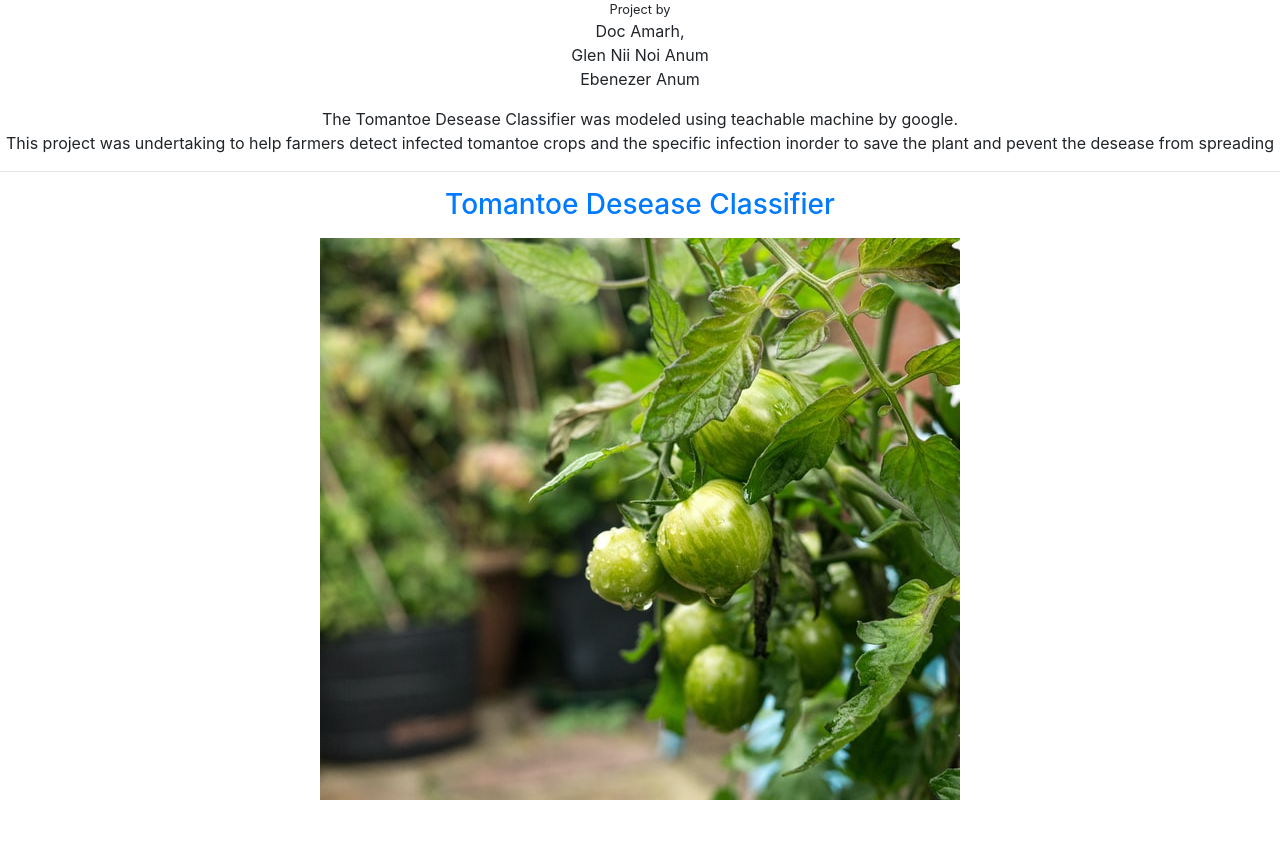
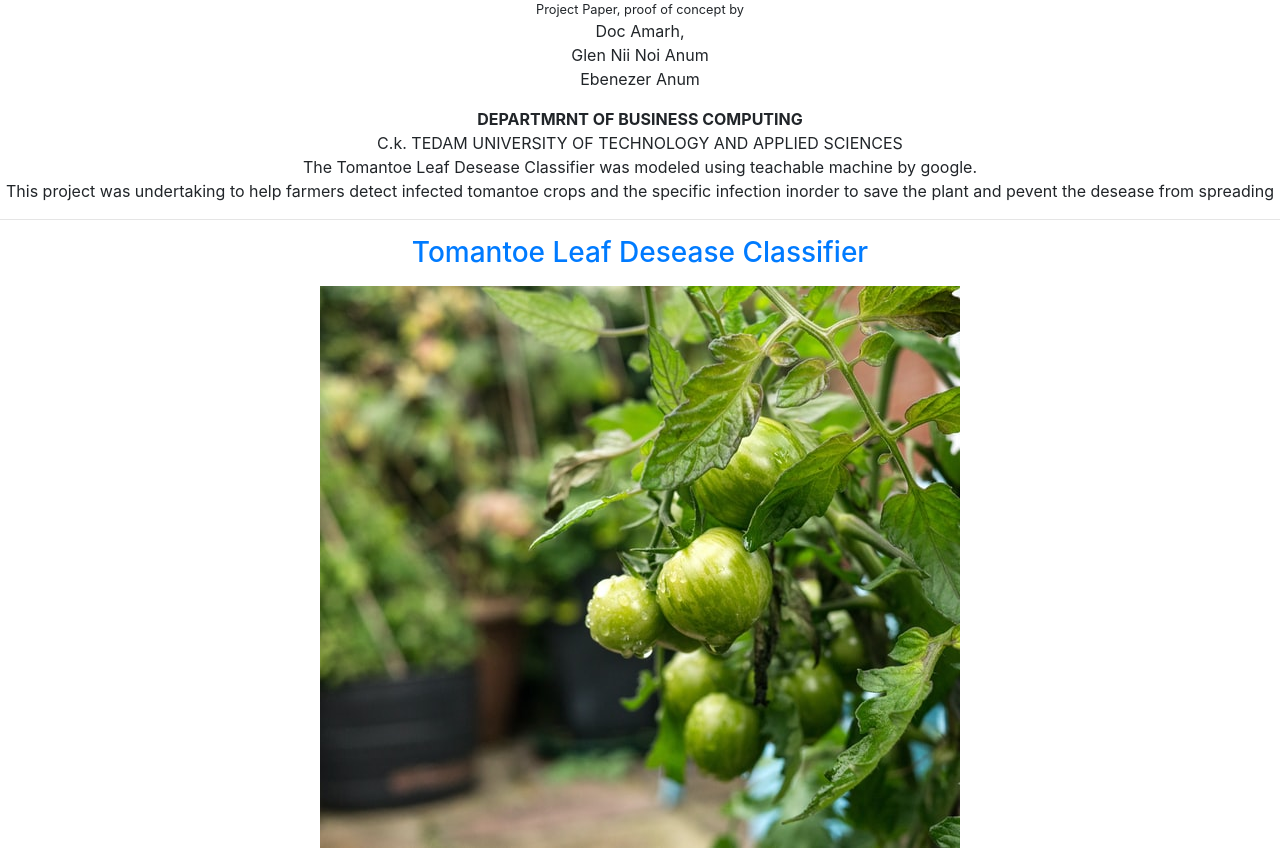
Before and after one commit to python4GH/python4GH.github.io, a plain HTML site: page index.html in a window 1280 px wide. Before the commit the page ends 800 px from the top, so only its background shows below. Drawn offline with nearby package versions, Linux system fonts and the light colour scheme.

Commit message:
added to index

```diff
--- a/index.html
+++ b/index.html
@@ -6,7 +6,7 @@
   <body style="text-align:center;">
     <div>
     <p>
-      <small>Project by</small>
+      <small>Project Paper, proof of concept by</small>
       <br>
       <a >Doc Amarh, </a><br>
       <a >Glen Nii Noi Anum</a><br>
@@ -14,8 +14,15 @@
     </p>
   </div>
   <div>
+    <b>
+      DEPARTMRNT OF BUSINESS COMPUTING
+    </b><br>
+    C.k. TEDAM UNIVERSITY OF TECHNOLOGY AND APPLIED SCIENCES
+
+  </div>
+  <div>
     <p>
-      The Tomantoe Desease Classifier was modeled using teachable machine by google.<br>
+      The Tomantoe Leaf Desease Classifier was modeled using teachable machine by google.<br>
       This project was undertaking to help farmers detect infected tomantoe crops and the specific infection inorder to save the plant and pevent the desease from spreading
     </p>
   </div>
@@ -23,7 +30,7 @@
   <div>
     <p>
       <h3>
-        <a href="tomantoe/index.html">Tomantoe Desease Classifier</a>
+        <a href="tomantoe/index.html">Tomantoe Leaf Desease Classifier</a>
       </h3>
     </p>
 
```
